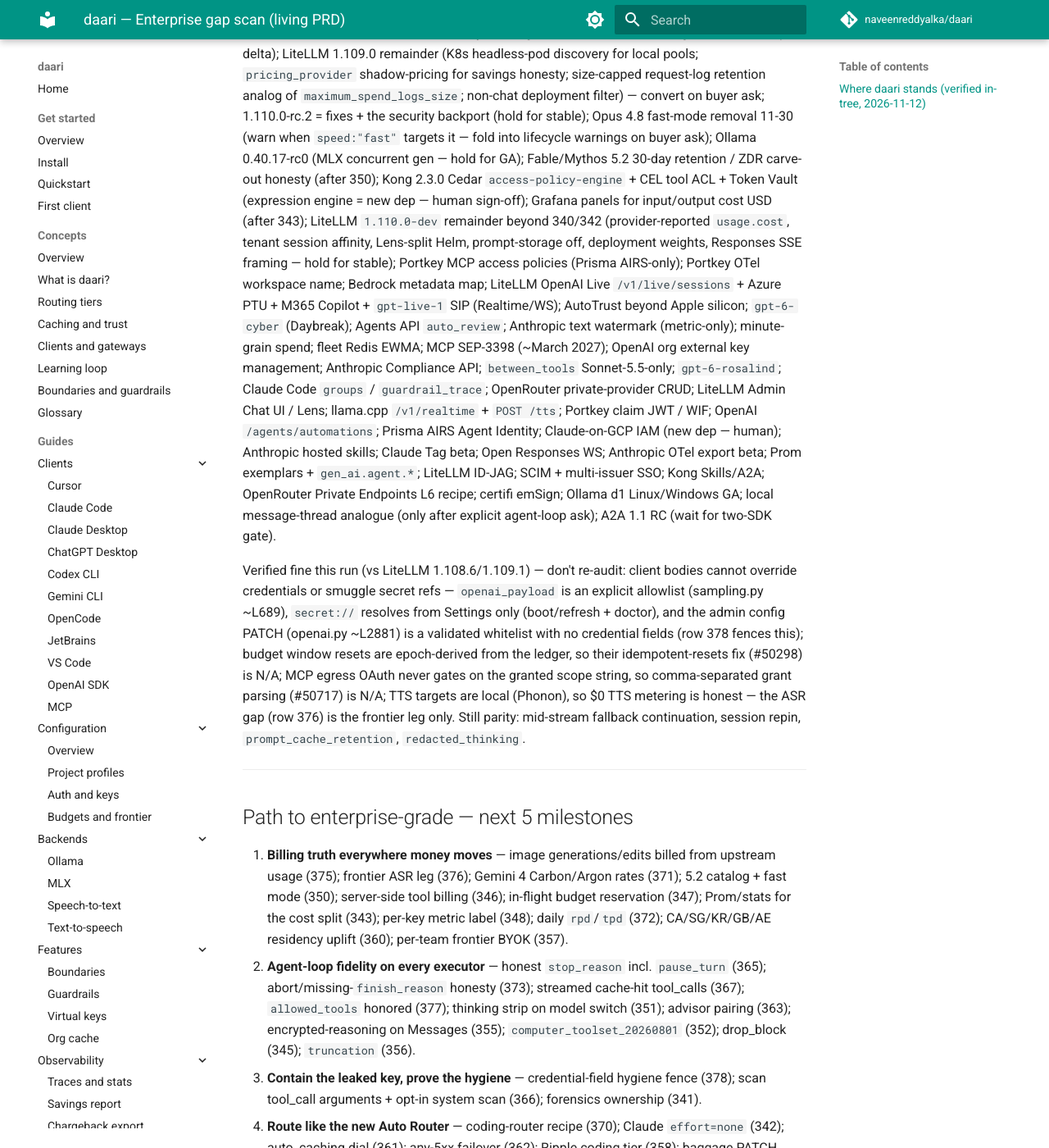
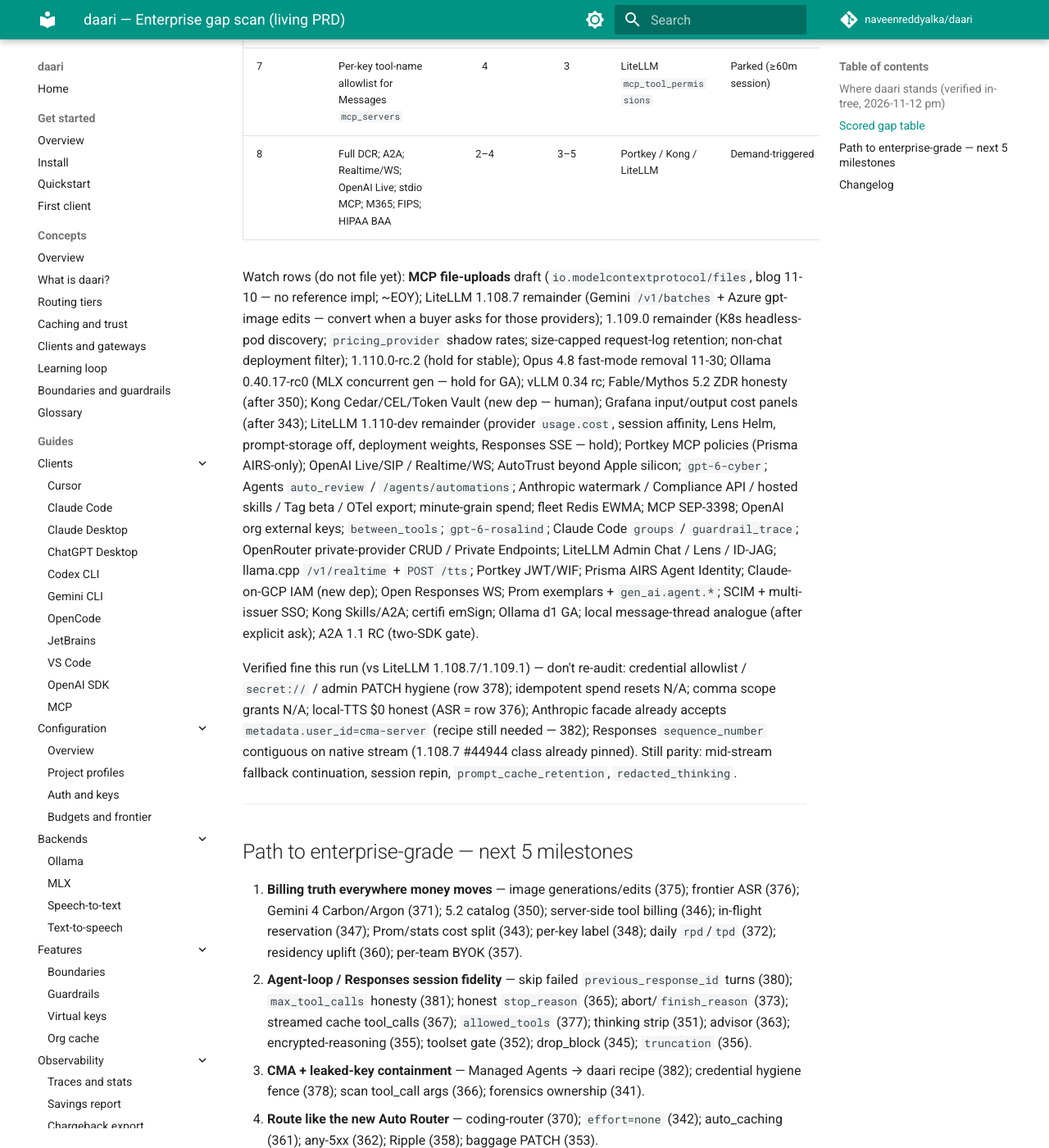
Before and after one commit to naveenreddyalka/daari, an MkDocs documentation site: the page built from docs/prd/ENTERPRISE.md, in a window 1280 px wide and 1400 px high, scrolled down 9997 px. Shown: the whole window at 82% size. Built offline with MkDocs 1.6.1 and Material for MkDocs 9.7.7, drawn with Linux system fonts in a browser that asks for light colours; comment, search, counter and statistics services are not loaded; some of the changed text lies outside the part shown.

Commit message:
docs(prd): 2026-11-12 pm LiteLLM 1.108.7 Responses fidelity and CMA recipe (#2260)
Co-authored-by: Cursor <cursoragent@cursor.com>

```diff
--- a/docs/prd/ENTERPRISE.md
+++ b/docs/prd/ENTERPRISE.md
@@ -11,35 +11,31 @@
 
 ---
 
-## Where daari stands (verified in-tree, 2026-11-12)
+## Where daari stands (verified in-tree, 2026-11-12 pm)
 
-**Loop velocity.** Overnight merges shipped rows 333, 335–338, 340
-(OTel-tags ownership #2230, MCP egress fidelity #2244/#2245, cost split
-#2246, block forensics #2247, credential patterns #2248). The 11-11 pm
-Actions PRD PR died on the pin test and was drained as a no-op — its
-rows 370–374 (issues #2238–#2242) are restored below.
+**Loop velocity.** Morning PRD PR #2254 merged (rows 375–379). Overnight
+feature wave 333/335–338/340 remains Shipped. Backlog still deep on
+billing + agent-loop fidelity; this cut converts the evening LTS patch
+and the CMA announce.
 
-**Outward.** **LiteLLM emergency security night (11-12):** one fix
-(litellm#51254 — client bodies could override admin credential fields
-and smuggle `os.environ/` secret refs) backported to **all four live
-branches** (v1.109.1 GA, v1.108.6 LTS, v1.106.9, v1.110.0-rc.2). daari
-is immune by design — allowlist payloads, `secret://` resolves from
-Settings only (row 378 proves + fences it). 1.108.6 also carried
-mineable LTS fixes: `allowed_tools` tool_choice both layouts (→ 377),
-Gemini image-edit token billing (→ 375), idempotent spend resets +
-comma scope grants (verified N/A below). MCP blog 11-11:
-release-cadence post (governance only). Anthropic 11-12: **self-hosted
-Claude Managed Agents** (watch — daari can be its chosen provider
-endpoint). Flat: Kong 2.3.1, Portkey v2.33.1, vLLM 0.33.0, OpenRouter
-(10-29), Ollama 0.40.17-rc0 (floor 0.40.16), OpenAI (11-05).
+**Outward.** **LiteLLM 1.108.7 LTS** (11-12 ~20:27 UTC): Responses bridge
+`max_tool_calls` action-required (#48655 → 381), skip failed
+`previous_response_id` turns (#48647 → 380), Gemini image rate fixes,
+Gemini `/v1/batches`, Azure gpt-image edits. Security night floors
+unchanged (1.109.1 / 1.108.6+/1.106.9 / 1.110.0-rc.2). **Anthropic
+self-hosted Claude Managed Agents** private beta (11-12) — operator
+picks the inference provider; Claude-shaped gateways must accept
+`metadata.user_id=cma-server` (→ 382). Flat: Kong 2.3.1, Portkey
+v2.33.1, vLLM 0.33.0 (0.34 rc only), OpenRouter Auto (11-06), Ollama
+0.40.17-rc0 (floor 0.40.16), OpenAI changelog quiet since 11-05.
+MCP file-uploads still experimental (no reference impl).
 
-**Inward theme: billing truth on the modality surfaces.** Every
-`/v1/images/*` call and the frontier ASR leg record `reported_cost=0.0`
-— real frontier dollars invisible to budgets, ledger, and cost headers
-(a budget-capped key spends unbounded through images). The images
-default model is 2024-era `dall-e-3`; gpt-image-2.6 (11-04, token-
-billed) is absent. `tool_choice: allowed_tools` is silently dropped on
-the Anthropic path — a tool-governance bypass.
+**Inward theme: Responses session honesty + CMA as a client.** Chaining
+`previous_response_id` to a `failed`/`cancelled` store row replays
+poison `_conversation` with no status gate. `max_tool_calls` is
+silently ignored (`SamplingParams` extra=ignore) so clients think the
+cap is live. CMA → daari has no recipe/doctor/hermetic pin yet even
+though `/v1/messages` already accepts `metadata.user_id`.
 
 ---
 
@@ -47,6 +43,11 @@ the Anthropic path — a tool-governance bypass.
 
 | # | Gap | Impact | Effort | Who does it best today | Why daari wins local-first | Action |
 |---|-----|:--:|:--:|------------------------|----------------------------|--------|
+| 380 | `previous_response_id` must not replay failed/cancelled turns | 4 | 2 | LiteLLM 1.108.7 LTS (#48647) | On-box store skips poison history; local+frontier share one chain contract | Filed [#2255](https://github.com/naveenreddyalka/daari/issues/2255) |
+| 381 | Honor or honestly declare `max_tool_calls` (Responses-only fields) | 3 | 2 | LiteLLM 1.108.7 (#48655 drop_params / 400) | Enforce or `dropped_params` on-box — never silent, never smuggle to Bedrock | Filed [#2256](https://github.com/naveenreddyalka/daari/issues/2256) |
+| 382 | Claude Managed Agents self-hosted → daari Anthropic facade recipe | 4 | 2 | Anthropic CMA (hosted default); any Claude-shaped gateway | Local L0–L5 absorb CMA repeats at $0 before frontier | Filed [#2257](https://github.com/naveenreddyalka/daari/issues/2257) |
+| 383 | compare-litellm: LTS floor → 1.108.7; Responses bridge + failed-turn positioning | 3 | 1 | LiteLLM release notes | Honest floor + diskcache differentiator next to tonight's LTS | Filed [#2258](https://github.com/naveenreddyalka/daari/issues/2258) |
+| 384 | Integration fence for the 11-12 evening 1.108.7 / CMA wave | 2 | 2 | — (testability) | Hermetic proof: failed-chain, max_tool_calls honesty, cma-server metadata | Filed [#2259](https://github.com/naveenreddyalka/daari/issues/2259) |
 | 375 | Bill frontier image generations/edits from upstream `usage`; gpt-image-2.6 catalog rates | 4 | 2 | OpenAI token-billed images; LiteLLM 1.108.6 Gemini image-edit billing | Image spend lands in the same-box ledger/budgets that meter chat | Filed [#2249](https://github.com/naveenreddyalka/daari/issues/2249) |
 | 376 | Bill the frontier ASR leg honestly (duration/token rates); local stays $0 | 3 | 2 | OpenAI per-minute/token ASR billing | The fallback that costs money is the leg the ledger must meter | Filed [#2250](https://github.com/naveenreddyalka/daari/issues/2250) |
 | 377 | Honor `tool_choice: allowed_tools` (nested + flat) across Anthropic + local backends | 3 | 2 | LiteLLM 1.108.6 LTS (#49043/#50467) | One tool-governance contract at the edge for every executor | Filed [#2251](https://github.com/naveenreddyalka/daari/issues/2251) |
@@ -124,56 +125,38 @@ the Anthropic path — a tool-governance bypass.
 | 7 | Per-key tool-name allowlist for Messages `mcp_servers` | 4 | 3 | LiteLLM `mcp_tool_permissions` | Parked (≥60m session) | Parked |
 | 8 | Full DCR; A2A; Realtime/WS; OpenAI Live; stdio MCP; M365; FIPS; HIPAA BAA | 2–4 | 3–5 | Portkey / Kong / LiteLLM | Demand-triggered | Watch |
 
-Watch rows (do not file yet): **Anthropic self-hosted Claude Managed
-Agents (11-12)** — the operator picks the model provider; a recipe
-pointing it at daari's Anthropic facade is the convert when a buyer
-asks; **MCP file-uploads draft extension** (`io.modelcontextprotocol/files`,
-`x-mcp-file` schema marker, blog 11-10 — experimental repo, no reference
-impl; file ingress/egress conformance when it stabilizes ~end of year;
-blog 11-11 = release-cadence governance, no spec delta);
-LiteLLM 1.109.0 remainder (K8s headless-pod discovery for local pools;
-`pricing_provider` shadow-pricing for savings honesty; size-capped
-request-log retention analog of `maximum_spend_logs_size`; non-chat
-deployment filter) — convert on buyer ask; 1.110.0-rc.2 = fixes + the
-security backport (hold for stable); Opus 4.8 fast-mode removal 11-30
-(warn when `speed:"fast"` targets it — fold into lifecycle warnings on
-buyer ask); Ollama 0.40.17-rc0 (MLX concurrent gen — hold for GA);
-Fable/Mythos 5.2 30-day retention / ZDR carve-out honesty (after 350);
-Kong 2.3.0 Cedar `access-policy-engine` + CEL tool ACL + Token Vault
-(expression engine = new dep — human sign-off); Grafana panels for
-input/output cost USD (after 343); LiteLLM `1.110.0-dev` remainder
-beyond 340/342 (provider-reported `usage.cost`, tenant session affinity,
-Lens-split Helm, prompt-storage off, deployment weights, Responses SSE
-framing — hold for stable); Portkey MCP
-access policies (Prisma AIRS-only); Portkey OTel workspace name; Bedrock
-metadata map; LiteLLM OpenAI Live `/v1/live/sessions` + Azure PTU + M365
-Copilot + `gpt-live-1` SIP (Realtime/WS); AutoTrust beyond Apple silicon;
-`gpt-6-cyber` (Daybreak); Agents API
-`auto_review`; Anthropic text watermark (metric-only); minute-grain spend;
-fleet Redis EWMA; MCP SEP-3398 (~March 2027); OpenAI org external key
-management; Anthropic Compliance API; `between_tools` Sonnet-5.5-only;
+Watch rows (do not file yet): **MCP file-uploads** draft
+(`io.modelcontextprotocol/files`, blog 11-10 — no reference impl; ~EOY);
+LiteLLM 1.108.7 remainder (Gemini `/v1/batches` + Azure gpt-image edits
+— convert when a buyer asks for those providers); 1.109.0 remainder
+(K8s headless-pod discovery; `pricing_provider` shadow rates;
+size-capped request-log retention; non-chat deployment filter);
+1.110.0-rc.2 (hold for stable); Opus 4.8 fast-mode removal 11-30;
+Ollama 0.40.17-rc0 (MLX concurrent gen — hold for GA); vLLM 0.34 rc;
+Fable/Mythos 5.2 ZDR honesty (after 350); Kong Cedar/CEL/Token Vault
+(new dep — human); Grafana input/output cost panels (after 343);
+LiteLLM 1.110-dev remainder (provider `usage.cost`, session affinity,
+Lens Helm, prompt-storage off, deployment weights, Responses SSE —
+hold); Portkey MCP policies (Prisma AIRS-only); OpenAI Live/SIP /
+Realtime/WS; AutoTrust beyond Apple silicon; `gpt-6-cyber`; Agents
+`auto_review` / `/agents/automations`; Anthropic watermark / Compliance
+API / hosted skills / Tag beta / OTel export; minute-grain spend; fleet
+Redis EWMA; MCP SEP-3398; OpenAI org external keys; `between_tools`;
 `gpt-6-rosalind`; Claude Code `groups` / `guardrail_trace`; OpenRouter
-private-provider CRUD; LiteLLM Admin Chat UI / Lens; llama.cpp
-`/v1/realtime` + `POST /tts`; Portkey claim JWT / WIF; OpenAI
-`/agents/automations`; Prisma AIRS Agent Identity; Claude-on-GCP IAM
-(new dep — human); Anthropic hosted skills; Claude Tag beta; Open
-Responses WS; Anthropic OTel export beta; Prom exemplars +
-`gen_ai.agent.*`; LiteLLM ID-JAG; SCIM + multi-issuer SSO; Kong
-Skills/A2A; OpenRouter Private Endpoints L6 recipe; certifi emSign;
-Ollama d1 Linux/Windows GA; local message-thread analogue (only after
-explicit agent-loop ask); A2A 1.1 RC (wait for two-SDK gate).
+private-provider CRUD / Private Endpoints; LiteLLM Admin Chat / Lens /
+ID-JAG; llama.cpp `/v1/realtime` + `POST /tts`; Portkey JWT/WIF; Prisma
+AIRS Agent Identity; Claude-on-GCP IAM (new dep); Open Responses WS;
+Prom exemplars + `gen_ai.agent.*`; SCIM + multi-issuer SSO; Kong
+Skills/A2A; certifi emSign; Ollama d1 GA; local message-thread analogue
+(after explicit ask); A2A 1.1 RC (two-SDK gate).
 
-Verified fine this run (vs LiteLLM 1.108.6/1.109.1) — don't re-audit:
-client bodies cannot override credentials or smuggle secret refs —
-`openai_payload` is an explicit allowlist (sampling.py ~L689),
-`secret://` resolves from Settings only (boot/refresh + doctor), and
-the admin config PATCH (openai.py ~L2881) is a validated whitelist with
-no credential fields (row 378 fences this); budget window resets are
-epoch-derived from the ledger, so their idempotent-resets fix (#50298)
-is N/A; MCP egress OAuth never gates on the granted scope string, so
-comma-separated grant parsing (#50717) is N/A; TTS targets are local
-(Phonon), so $0 TTS metering is honest — the ASR gap (row 376) is the
-frontier leg only. Still parity: mid-stream fallback continuation,
+Verified fine this run (vs LiteLLM 1.108.7/1.109.1) — don't re-audit:
+credential allowlist / `secret://` / admin PATCH hygiene (row 378);
+idempotent spend resets N/A; comma scope grants N/A; local-TTS $0
+honest (ASR = row 376); Anthropic facade already accepts
+`metadata.user_id=cma-server` (recipe still needed — 382); Responses
+`sequence_number` contiguous on native stream (1.108.7 #44944 class
+already pinned). Still parity: mid-stream fallback continuation,
 session repin, `prompt_cache_retention`, `redacted_thinking`.
 
 ---
@@ -181,95 +164,58 @@ session repin, `prompt_cache_retention`, `redacted_thinking`.
 ## Path to enterprise-grade — next 5 milestones
 
 1. **Billing truth everywhere money moves** — image generations/edits
-   billed from upstream usage (375); frontier ASR leg (376); Gemini 4
-   Carbon/Argon rates (371); 5.2 catalog + fast mode (350); server-side
-   tool billing (346); in-flight budget reservation (347); Prom/stats
-   for the cost split (343); per-key metric label (348); daily
-   `rpd`/`tpd` (372); CA/SG/KR/GB/AE residency uplift (360); per-team
-   frontier BYOK (357).
-2. **Agent-loop fidelity on every executor** — honest `stop_reason`
-   incl. `pause_turn` (365); abort/missing-`finish_reason` honesty
-   (373); streamed cache-hit tool_calls (367); `allowed_tools` honored
-   (377); thinking strip on model switch (351); advisor pairing (363);
-   encrypted-reasoning on Messages (355); `computer_toolset_20260801`
-   (352); drop_block (345); `truncation` (356).
-3. **Contain the leaked key, prove the hygiene** — credential-field
-   hygiene fence (378); scan tool_call arguments + opt-in system scan
-   (366); forensics ownership (341).
-4. **Route like the new Auto Router** — coding-router recipe (370);
-   Claude `effort=none` (342); auto_caching dial (361); any-5xx
-   failover (362); Ripple coding tier (358); baggage PATCH (353).
-5. **Survive the control-plane blip + honest compare** — offline Prom
-   (279) + doctor (285); hot-reload (6); failover panels (274); LiteLLM
-   1.109.1/1.108.6 compare + disk-cache positioning (368 + 378); fences
-   (300, 305, 310, 315, 320, 325, 329, 334, 339, 344, 349, 354, 359,
-   364, 369, 374, 379); then rows 62–67.
+   (375); frontier ASR (376); Gemini 4 Carbon/Argon (371); 5.2 catalog
+   (350); server-side tool billing (346); in-flight reservation (347);
+   Prom/stats cost split (343); per-key label (348); daily `rpd`/`tpd`
+   (372); residency uplift (360); per-team BYOK (357).
+2. **Agent-loop / Responses session fidelity** — skip failed
+   `previous_response_id` turns (380); `max_tool_calls` honesty (381);
+   honest `stop_reason` (365); abort/`finish_reason` (373); streamed
+   cache tool_calls (367); `allowed_tools` (377); thinking strip (351);
+   advisor (363); encrypted-reasoning (355); toolset gate (352);
+   drop_block (345); `truncation` (356).
+3. **CMA + leaked-key containment** — Managed Agents → daari recipe
+   (382); credential hygiene fence (378); scan tool_call args (366);
+   forensics ownership (341).
+4. **Route like the new Auto Router** — coding-router (370);
+   `effort=none` (342); auto_caching (361); any-5xx (362); Ripple
+   (358); baggage PATCH (353).
+5. **Survive the blip + honest compare** — offline Prom (279) + doctor
+   (285); hot-reload (6); failover panels (274); LTS floor 1.108.7 +
+   1.109.x compare (368, 378, 383); fences through 384; then 62–67.
 
 ---
 
 ## Changelog
 
+- **2026-11-12 pm (LiteLLM 1.108.7 Responses fidelity + CMA recipe)** —
+  Outward: **1.108.7 LTS** shipped; mined failed-turn session rebuild
+  (#48647 → 380) and Responses-only `max_tool_calls` honesty (#48655 →
+  381); Anthropic self-hosted Managed Agents private beta converted
+  from watch → recipe (382); compare LTS floor bump (383); evening
+  fence (384). Gemini batches / Azure gpt-image edits → watch.
+  Verified: `cma-server` metadata already accepted; sequence_number
+  pins cover the #44944 class; hygiene floors unchanged.
+
 - **2026-11-12 (billing truth on modality surfaces; LiteLLM security
-  night)** — Marked rows 333, 335–338, 340 Shipped (#2230, #2244–#2248
-  overnight). Drained the dead 11-11 pm Actions PRD PR (pin-test
-  failure) as a no-op and restored its rows 370–374 + changelog here.
-  Outward: **litellm#51254 security fix backported to all four live
-  branches** (1.109.1 GA / 1.108.6 LTS / 1.106.9 / 1.110.0-rc.2) —
-  daari immune by design, converted as prove-and-fence row 378; 1.108.6
-  LTS mining → `allowed_tools` (377) and image-billing precedent (375);
-  Anthropic self-hosted Managed Agents + MCP release-cadence post →
-  watch. Converted inward: frontier images billed $0 with fake token
-  counts + stale dall-e-3 default (375), frontier ASR leg billed $0
-  (376), `allowed_tools` dropped on Anthropic path (377), overnight
-  fence (379). Verified N/A: idempotent spend resets, comma scope
-  grants, local-TTS $0 metering.
+  night)** — Rows 333/335–338/340 Shipped; restored 370–374 from the
+  drained 11-11 pm Actions PR. litellm#51254 → prove-and-fence 378;
+  1.108.6 mining → 375/377; images/ASR $0 + `allowed_tools` drop →
+  375–377/379. CMA announce → watch (converted pm).
 
-- **2026-11-11 pm (coding-router recipe, Gemini 4 Carbon, stream
-  honesty — restored from the drained Actions PR)** — Filed
-  coding-router compose (370), Gemini 4 Carbon/Argon rates incl. the
-  Dec 1 step-up (371), per-model daily `rpd`/`tpd` + failover (372),
-  abort/missing-`finish_reason` stream honesty (373), afternoon fence
-  (374). Gemini 4 Carbon GA'd 11-10 at intro $2/$10 through 11-30.
+- **2026-11-11 pm → 11-11** — Condensed: coding-router / Gemini 4
+  Carbon / daily limits / stream abort (370–374); LiteLLM 1.109.0
+  fidelity cut (365–369: `stop_reason`, guardrail surface, streamed
+  cache tool_calls, compare + disk-cache positioning).
 
-- **2026-11-11 (LiteLLM 1.109.0 fidelity cut)** — Marked rows 328,
-  330–332 Shipped (cost-aware selection, SLO panel, LTS floor,
-  OpenRouter compare — all overnight). Outward: **LiteLLM v1.109.0
-  stable** (982 PRs, disk-cache backend removed, 5 action-required) +
-  **1.108.5 LTS**; 1.110.0-rc.1 and Ollama 0.40.17-rc0 → watch; MCP
-  file-uploads draft extension → watch. Converted inward: honest
-  `stop_reason` incl. `pause_turn`/`max_tokens`/`refusal` (row 365 —
-  facade always answers `end_turn` today), guardrail scan of assistant
-  `tool_calls` arguments + opt-in system scan (366), streamed L0
-  tool_calls fidelity (367), compare 1.109.0 floor + disk-cache
-  positioning (368), overnight fence (369). Verified parity: mid-stream
-  fallback continuation, session repin after failover,
-  `prompt_cache_retention`, `redacted_thinking`, stream resume.
-  Coding-router recipe trigger fired — file next run.
+- **2026-11-09 → 11-10 pm** — Condensed: Kong 2.3.0 (345–349);
+  Fable/Mythos 5.2 (350–354); reasoning/BYOK/truncation (355–359);
+  residency/auto_caching/5xx/advisor (360–364).
 
-- **2026-11-09 → 11-10 pm** — Condensed: Kong 2.3.0 deep cut (rows
-  345–349: drop_block binding, tool billing, pre-charge, per-key Prom
-  label); Fable/Mythos 5.2 cliff (350–354: catalog + fast mode, thinking
-  strip, toolset gate, baggage PATCH); reasoning fidelity + tenant BYOK
-  + truncation (355–359, on LiteLLM 1.108.4 LTS + Ollama 0.40.16);
-  residency/auto_caching/5xx/advisor converts (360–364). Verified then:
-  5xx hard-fails the breaker; no `background` billing leak; facade list
-  shapes fine.
-
-- **2026-11-08 → 11-08 pm** — Condensed: MCP egress fidelity + Kong
-  2.3.0 parity (rows 335–339, filed off the 1.108.3 LTS MCP >1 MiB SSE
-  fix); 1.110-dev credential patterns + Claude `effort=none` converts
-  (340, 342) + forensics ownership (341) + cost Prom/stats (343) +
-  fence (344).
-
-- **2026-11-07 → 11-07 pm** — Condensed: Auto-Router converts + PG-blip
-  grace (rows 326–329; adopted dead Actions PR rows 321–325); observe +
-  compare tail (330–334: SLO demotion Grafana, compare floors, OTel tags
-  ownership). Issue #2141 still needs human close.
+- **2026-11-08 → 11-07** — Condensed: MCP egress + Kong cost (335–344);
+  Auto-Router + PG-blip grace + observe/compare (326–334). #2141 needs
+  human close.
 
 - **2026-11-06 → 10-28** — Condensed: leaked-key blast radius + Ollama
-  0.40.15 GA (rows 316–325; dead Actions PR #2127 drained, stall issue
-  #2141 needs human close); TTFT/SLO observe tail (311–315); governance
-  console / Codex PAT / admission Prom; Ollama 0.40.14 parity;
-  message-threads / TPD / selection Grafana; trace cost / latency SLO /
-  vLLM / MCP cc; LTS / air-gap / batch default / request tags; through
-  Apache 2.0 and this PRD's creation.
+  0.40.15; TTFT/SLO; governance console; through Apache 2.0 and this
+  PRD's creation.
```
